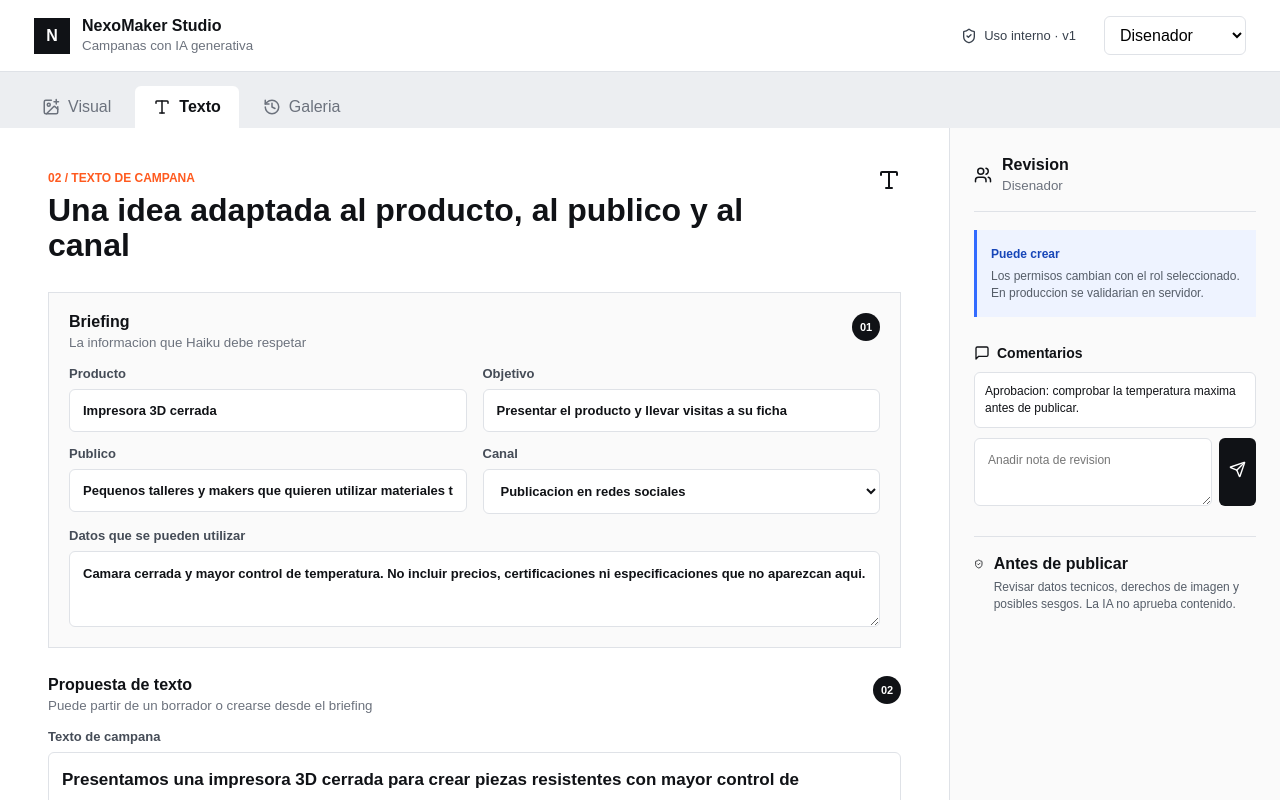
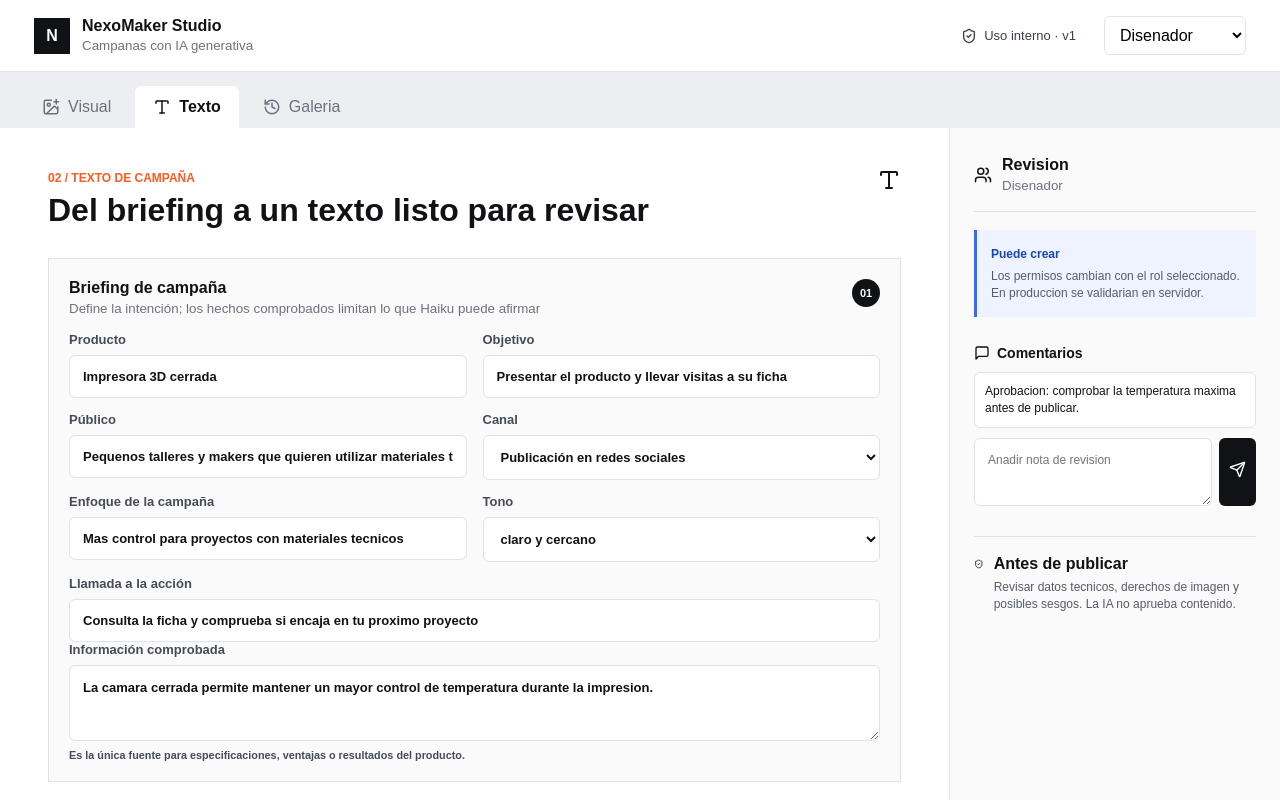
Before and after one commit to carlosgalan01/NexoMaker, a Next.js app in the folder studio/: page / in a window 1280 px wide. Both pictures are taken after a click on the button "Texto". Shown: the top 800 px of the page. Built offline with nearby package versions, Linux system fonts and the light colour scheme.

Commit message:
Mejora el briefing y explica el prompt de Haiku

```diff
--- a/studio/app/page.tsx
+++ b/studio/app/page.tsx
@@ -6,7 +6,7 @@ import { Download, History, ImagePlus, MessageSquare, Send, ShieldCheck, Sparkle
 type Version = { id: number; text: string; action: string };
 type GalleryItem = { id: number; src: string; prompt: string; demo: boolean };
 
-const starterText = "Presentamos una impresora 3D cerrada para crear piezas resistentes con mayor control de temperatura. Una opcion pensada para talleres y makers que quieren avanzar a materiales tecnicos.";
+const starterText = "Más control cuando el proyecto lo necesita.\n\nLa cámara cerrada permite mantener un mayor control de temperatura durante la impresión. Una propuesta para pequeños talleres y makers que trabajan con materiales técnicos.\n\nConsulta la ficha y comprueba si encaja en tu próximo proyecto.";
 
 export default function StudioPage() {
   const [tab, setTab] = useState<"visual" | "texto" | "galeria">("visual");
@@ -18,8 +18,11 @@ export default function StudioPage() {
   const [product, setProduct] = useState("Impresora 3D cerrada");
   const [objective, setObjective] = useState("Presentar el producto y llevar visitas a su ficha");
   const [audience, setAudience] = useState("Pequenos talleres y makers que quieren utilizar materiales tecnicos");
-  const [channel, setChannel] = useState("Publicacion en redes sociales");
-  const [facts, setFacts] = useState("Camara cerrada y mayor control de temperatura. No incluir precios, certificaciones ni especificaciones que no aparezcan aqui.");
+  const [channel, setChannel] = useState("Publicación en redes sociales");
+  const [angle, setAngle] = useState("Mas control para proyectos con materiales tecnicos");
+  const [cta, setCta] = useState("Consulta la ficha y comprueba si encaja en tu proximo proyecto");
+  const [tone, setTone] = useState("claro y cercano");
+  const [facts, setFacts] = useState("La camara cerrada permite mantener un mayor control de temperatura durante la impresion.");
   const [text, setText] = useState(starterText);
   const [versions, setVersions] = useState<Version[]>([{ id: 1, text: starterText, action: "Original" }]);
   const [comment, setComment] = useState("");
@@ -49,14 +52,14 @@ export default function StudioPage() {
     const response = await fetch("/api/text", {
       method: "POST",
       headers: { "Content-Type": "application/json" },
-      body: JSON.stringify({ text, action, product, objective, audience, channel, facts, tone: "claro y directo" }),
+      body: JSON.stringify({ text, action, product, objective, audience, channel, angle, cta, facts, tone }),
     });
     const data = await response.json();
     setLoading(false);
     if (!response.ok) return setNotice(data.error || "No se pudo editar el texto.");
     setText(data.output);
     setVersions((items) => [...items, { id: Date.now(), text: data.output, action }]);
-    setNotice(data.demo ? "Edicion simulada. Bedrock aun no esta configurado." : "Texto editado con Claude en Amazon Bedrock.");
+    setNotice(data.demo ? "Edicion simulada. Bedrock aun no esta configurado." : data.verified ? "Texto creado y comprobado con Claude Haiku en Amazon Bedrock." : "Texto editado con Claude en Amazon Bedrock.");
   }
 
   function addComment() {
@@ -93,24 +96,36 @@ export default function StudioPage() {
           </>}
 
           {tab === "texto" && <>
-            <div className="section-title"><div><span>02 / TEXTO DE CAMPANA</span><h1>Una idea adaptada al producto, al publico y al canal</h1></div><Type /></div>
+            <div className="section-title"><div><span>02 / TEXTO DE CAMPAÑA</span><h1>Del briefing a un texto listo para revisar</h1></div><Type /></div>
             <div className="briefing">
-              <div className="briefing-heading"><div><strong>Briefing</strong><small>La informacion que Haiku debe respetar</small></div><span>01</span></div>
+              <div className="briefing-heading"><div><strong>Briefing de campaña</strong><small>Define la intención; los hechos comprobados limitan lo que Haiku puede afirmar</small></div><span>01</span></div>
               <div className="field-row">
                 <label>Producto<input value={product} onChange={(event) => setProduct(event.target.value)} /></label>
                 <label>Objetivo<input value={objective} onChange={(event) => setObjective(event.target.value)} /></label>
               </div>
               <div className="field-row">
-                <label>Publico<input value={audience} onChange={(event) => setAudience(event.target.value)} /></label>
-                <label>Canal<select value={channel} onChange={(event) => setChannel(event.target.value)}><option>Publicacion en redes sociales</option><option>Correo comercial</option><option>Banner de la tienda</option><option>Ficha de producto</option></select></label>
+                <label>Público<input value={audience} onChange={(event) => setAudience(event.target.value)} /></label>
+                <label>Canal<select value={channel} onChange={(event) => setChannel(event.target.value)}><option>Publicación en redes sociales</option><option>Correo comercial</option><option>Banner de la tienda</option><option>Ficha de producto</option></select></label>
               </div>
-              <label>Datos que se pueden utilizar<textarea className="facts" value={facts} onChange={(event) => setFacts(event.target.value)} /></label>
+              <div className="field-row">
+                <label>Enfoque de la campaña<input value={angle} onChange={(event) => setAngle(event.target.value)} /></label>
+                <label>Tono<select value={tone} onChange={(event) => setTone(event.target.value)}><option>claro y cercano</option><option>técnico y preciso</option><option>breve y directo</option><option>inspirador sin exagerar</option></select></label>
+              </div>
+              <label>Llamada a la acción<input value={cta} onChange={(event) => setCta(event.target.value)} /></label>
+              <label className="facts-label">Información comprobada<textarea className="facts" value={facts} onChange={(event) => setFacts(event.target.value)} /><small>Es la única fuente para especificaciones, ventajas o resultados del producto.</small></label>
             </div>
             <div className="copy-heading"><div><strong>Propuesta de texto</strong><small>Puede partir de un borrador o crearse desde el briefing</small></div><span>02</span></div>
             <label>Texto de campana<textarea className="editor" value={text} onChange={(event) => setText(event.target.value)} /></label>
             <button className="primary create-copy" onClick={() => editText("crear")} disabled={loading || !canGenerate}><Sparkles size={18} /> {loading ? "Preparando..." : "Crear propuesta desde el briefing"}</button>
             <div className="actions">{["adaptar", "resumir", "ampliar", "corregir", "variar"].map((action) => <button key={action} onClick={() => editText(action)} disabled={loading || !canGenerate}>{action === "adaptar" ? "adaptar al canal" : action}</button>)}</div>
             <p className="notice">{notice}</p>
+            <details className="prompt-explainer">
+              <summary>Ver las instrucciones que recibe Haiku <span>Solo para explicar el prototipo</span></summary>
+              <div>
+                <p>En una herramienta real estas instrucciones se ejecutarían en el servidor y no se mostrarían al usuario. Aquí se incluyen para poder entender y evaluar el comportamiento del modelo.</p>
+                <pre>{`TAREA\nConvierte el briefing en una pieza de campaña útil para ${channel}.\n\nBRIEFING\nProducto: ${product}\nObjetivo: ${objective}\nPúblico: ${audience}\nEnfoque: ${angle}\nTono: ${tone}\nLlamada a la acción: ${cta}\nInformación comprobada: ${facts}\n\nREGLAS\n- Empieza con una frase que llame la atención.\n- Desarrolla una sola idea y termina con la llamada a la acción.\n- Adapta la longitud y la estructura al canal.\n- No inventes ventajas, precios, certificaciones ni datos técnicos.\n- Devuelve únicamente el texto final, sin títulos ni Markdown.`}</pre>
+              </div>
+            </details>
             <div className="history"><h2><History size={17} /> Historial</h2>{versions.slice().reverse().map((version, index) => <button key={version.id} onClick={() => setText(version.text)}><strong>v{versions.length - index}</strong><span>{version.action}</span><small>{version.text.slice(0, 76)}...</small></button>)}</div>
           </>}
 
```
